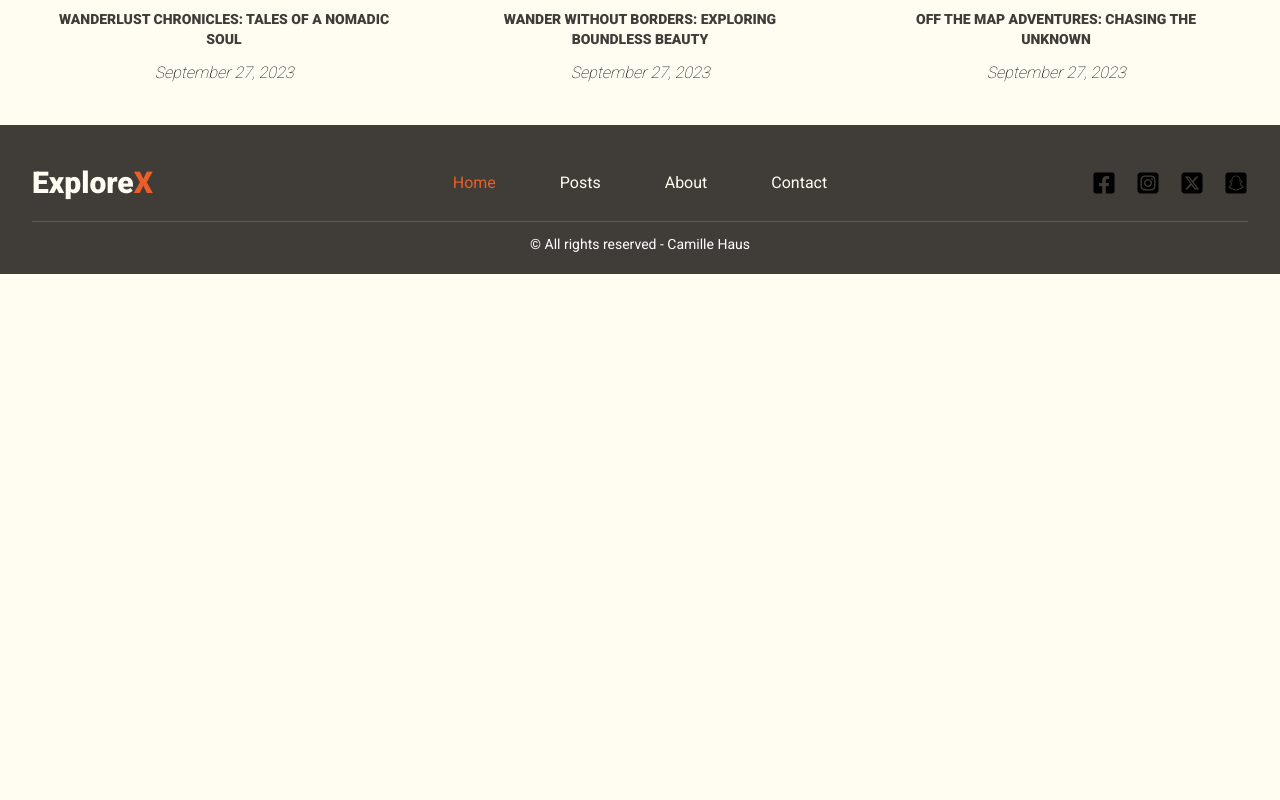
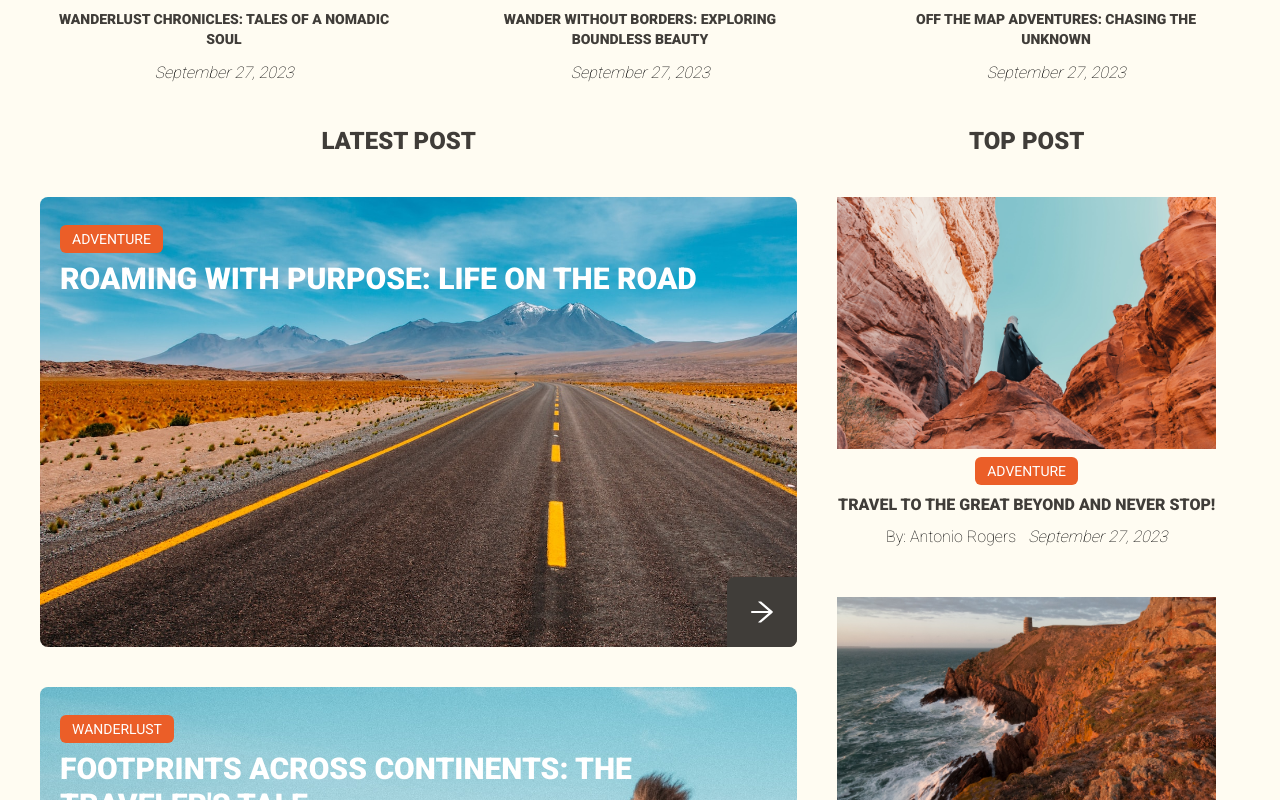
Before and after one commit to CamilleHaus/ExploreX, a Next.js app: page / in a window 1280 px wide. Shown: the part 1320-2120 px from the top of the page. Before the commit the page ends 1594 px from the top, so only its background shows below. Built offline with nearby package versions, Linux system fonts and the light colour scheme.

Commit message:
Home Page Done
Addition of Latest and Top posts on Home Page and styling

```diff
--- a/app/page.tsx
+++ b/app/page.tsx
@@ -1,9 +1,15 @@
 import Hero from "@/components/shared/Hero";
+import LatestPost from "@/components/shared/LatestPost";
+import TopPost from "@/components/shared/TopPost";
 
 const Home = () => {
   return (
     <>
       <Hero />
+      <div className="grid lg:grid-cols-3 grid-cols-1 gap-10 w-[95%] mx:auto max-w-[1450px] overflow-y-hidden hit-fit mt-10">
+        <LatestPost />
+        <TopPost />
+      </div>
     </>
   );
 };
--- a/components/shared/BlogCard.tsx
+++ b/components/shared/BlogCard.tsx
@@ -4,7 +4,7 @@ import Tag from "../ui/Tag";
 import Overlay from "../ui/Overlay";
 import Link from "next/link";
 
-const BlogCard = ({ post, index }: any) => {
+const BlogCard = ({ post }: any) => {
   return (
     <article className="relative rounded-lg overflow-hidden">
       <div className="w-[1000px] h-[450px] relative">
@@ -19,11 +19,21 @@ const BlogCard = ({ post, index }: any) => {
       <div className="absolute w-full h-full top-0 p-5 flex flex-col justify-between">
         <div>
           <Tag text={post.tags} />
-          <h3 className="text-3xl font-extrabold uppercase text-whote">
+          <h3 className="text-3xl font-extrabold uppercase text-white">
             {post.title}
           </h3>
         </div>
       </div>
+
+      <Link
+        href={{
+          pathname: `blog/${post.id}`,
+          query: { ...post },
+        }}
+        className="absolute bottom-0 right-0 bg-tertiary p-5 text-white rounded-tl-lg z-6 cursor-pointer"
+      >
+        <AiOutlineArrowRight size={30} />
+      </Link>
     </article>
   );
 };
--- a/components/shared/LatestPost.tsx
+++ b/components/shared/LatestPost.tsx
@@ -6,11 +6,46 @@ import BlogCard from "./BlogCard";
 import Button from "../ui/Button";
 
 const LatestPost = () => {
+  const latestPost = blogData.filter((blog) => blog.latestPost === true);
 
-    const latestPost = blogData.filter((blog) => blog.latestPost === true)
-    return (
-    <section className="col-span-2"></section>
-        )
-}
+  const [visibleBlogs, setVisibleBlogs] = useState(5);
+
+  const showMoreBlogs = () => {
+    setVisibleBlogs((prevVisibleBlogs) => prevVisibleBlogs + 3)
+  }
+
+  return (
+    <section
+      className="col-span-2"
+      aria-labelledby="latest-post"
+    >
+      <div className="w-full text-center">
+        <h2
+          id="latest-post"
+          className="text-center text-2xl font-extrabold uppercase text-tertiary inline-block px-2 mb-10"
+        >
+          Latest Post
+        </h2>
+      </div>
+
+      <div className="flex flex-col gap-10 h-full ml-10">
+        {latestPost
+          .slice(0, visibleBlogs)
+          .map((post, id) => (
+            <BlogCard post={post} key={id} />
+          ))}
+        {visibleBlogs < latestPost.length && (
+          <div className="flex justify-center">
+            <Button
+              onClick={showMoreBlogs}
+              text="Show more"
+              aria="Show more blog post"
+            />
+          </div>
+        )}
+      </div>
+    </section>
+  );
+};
 
 export default LatestPost;
--- /dev/null
+++ b/components/shared/TopPost.tsx
@@ -0,0 +1,56 @@
+import { blogData } from "@/constants/blogData";
+import Image from "next/image";
+import Link from "next/link";
+import Tag from "../ui/Tag";
+import Overlay from "../ui/Overlay";
+
+const TopPost = () => {
+  const topPost = blogData.filter((blog) => blog.topPost === true);
+
+  return (
+    <section aria-labelledby="top-post">
+      <div className="w-full text-center">
+        <h2
+          id="top-post"
+          className="text-center text-2xl font-extrabold uppercase text-tertiary inline-block px-2 mb-10"
+        >
+          Top post
+        </h2>
+      </div>
+      <div className="flex h-full flex-col gap-12 items-center">
+        {topPost.map((post, index) => (
+          <Link
+            href={{
+              pathname: `blog/${post.id}`,
+              query: { ...post },
+            }}
+          >
+            <article key={index}>
+              <div className="relative cursor-pointer">
+                <Image
+                  src={post.image_path}
+                  width={800}
+                  height={800}
+                  alt={post.title}
+                />
+                <Overlay />
+              </div>
+              <div className="w-full flex justify-center">
+                <Tag text={post.tags} />
+              </div>
+              <h3 className="font-extrabold uppercase text-tertiary text-center">
+                {post.title}
+              </h3>
+              <div className="flex gap-3 justify-center mt-2">
+                <span className="font-light">By: {post.authorName}</span>
+                <span className="italic font-light">{post.publishDate}</span>
+              </div>
+            </article>
+          </Link>
+        ))}
+      </div>
+    </section>
+  );
+};
+
+export default TopPost;
```
